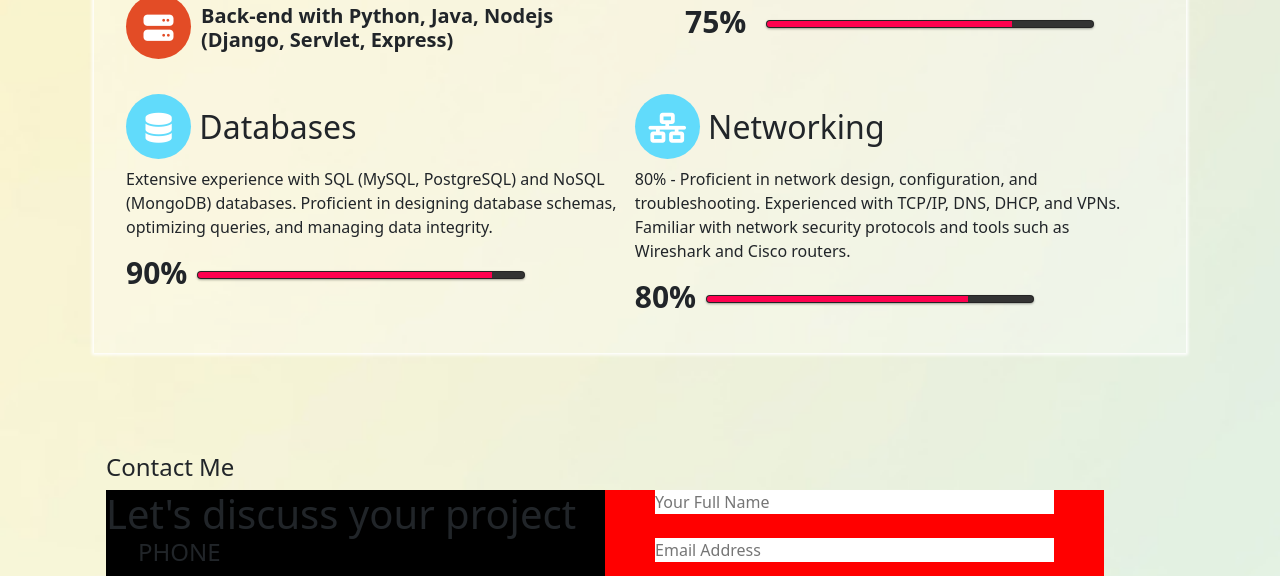
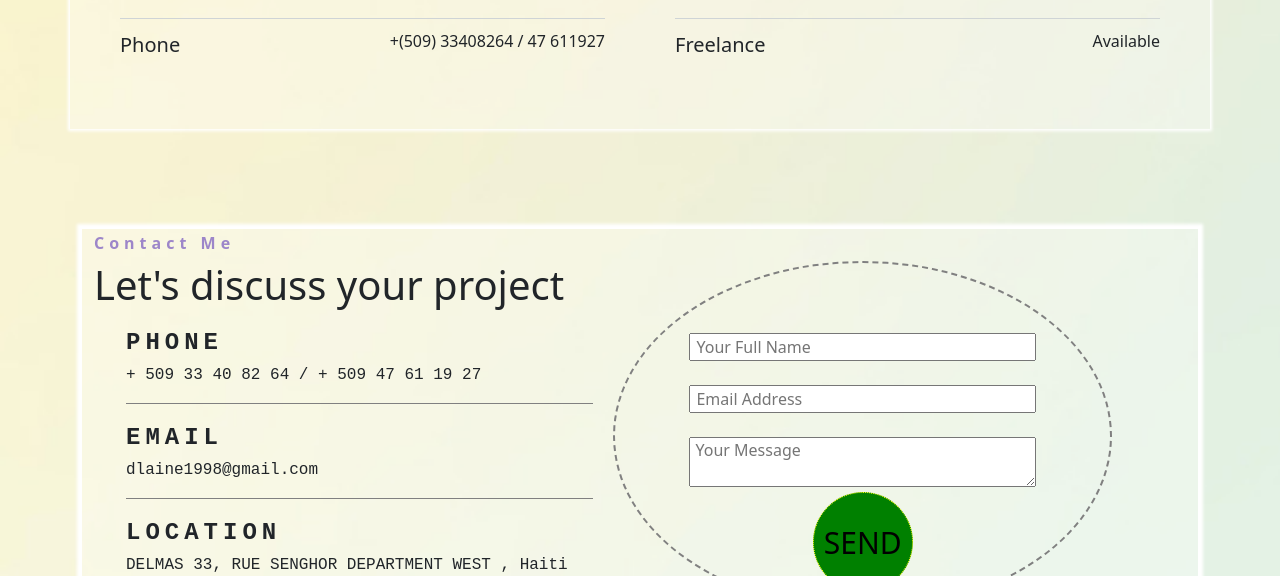
Before and after one commit to Drakewoy/portfolio, a plain HTML site: page index.html in a window 1280 px wide. Shown: the part 2224-2800 px from the top of the page. Drawn offline with Linux system fonts and the light colour scheme.

Commit message:
finish with the footer

```diff
--- a/css/style.css
+++ b/css/style.css
@@ -286,6 +286,7 @@ button.active strong::after {
     background-color: #fff;
 }
 
+
 ul {
     position: relative;
 }
@@ -375,8 +376,7 @@ div.progressionCon ul li {
 
 .bar .front-end,
 .oriented,
-.back-end
- {
+.back-end {
     display: block;
     background-color: #ff014f;
     height: 8px;
@@ -419,7 +419,7 @@ div .skills h3 {
     animation: back-end 0.9s;
 }
 
-div .icon i{
+div .icon i {
     color: #fff;
     border-radius: 50%;
     text-align: center;
@@ -429,20 +429,22 @@ div .icon i{
     line-height: 67px;
 }
 
- div .icon  h4 i{
+div .icon h4 i {
     margin-right: 10px;
     margin-top: -10px;
 }
-.additionalSkills{
+
+.additionalSkills {
     padding-left: 32px;
 }
+
 .additionalSkills .database {
-  width: 48%;
-  float: left;
-  /* background-color: #5C88C4; */
+    width: 48%;
+    float: left;
+    /* background-color: #5C88C4; */
 }
 
-.bar .database{
+.bar .database {
     width: 90%;
     animation: database 0.9s;
     background-color: #ff014f;
@@ -457,7 +459,7 @@ div .icon i{
     /* background-color: #ff014f; */
 }
 
-.bar .networking{
+.bar .networking {
     width: 80%;
     animation: networking 0.9s;
     background-color: #ff014f;
@@ -518,26 +520,102 @@ div .icon i{
 
 
 /* La partie footer */
+footer {
+      background-color: rgb(255 255 255 / 30%);
+    box-shadow: 0px 0px 3px 5px #fff;
+}
+
 .persinfo,
 .form {
     width: 39vw;
     float: left;
-    background-color: #000;
+
 }
 
 .persinfo h3 {
     font-size: 16px;
 }
 
-.form {
-    background-color: red;
+.persinfo {
+    margin-right: 20px;
 }
 
-.form input,
-textarea {
-    width: 80%;
-    border: none;
-    /* margin: 20px; */
+.form {
+    margin-top: 30px;
+    height: 350px;
+    border-radius: 50%;
+    transform: translateY(-30px);
+    position: relative;
+    border: 2px dashed grey;
+}
+
+.form textarea,
+input {
+    width: 70%;
+    /* border: 1px solid black; */
+    margin: 0 auto !important;
     display: block;
-    margin: 0 auto;
+    transform: translateY(70px);
+    padding-left: 5px;
+
 }
+
+.form div.btnM {
+    /* position: absolute !important; */
+    /* display: block !important; */
+
+    width: 100px !important;
+    margin: 15px auto !important;
+    transform: translateY(60px);
+
+}
+
+.form button {
+    background-color: green;
+    width: 100px;
+    height: 100px;
+    border-radius: 50%;
+    font-size: 30px;
+    text-transform: uppercase;
+    border: 1px dotted yellow;
+}
+
+
+.persinfo ul li {
+    padding-bottom: 10px;
+    padding-top: 20px;
+    border-bottom: 1px solid grey !important;
+    border-width: 30px;
+    /* color: #fff; */
+    font-family: 'Courier New', Courier, monospace;
+    font-weight: 800;
+}
+
+footer .mediaSocial{
+    /* background-color: red; */
+    position: relative;
+    left: 40px;
+    top: -20px;
+}
+
+
+footer .mediaSocial i{
+    margin-right: 50px;
+    font-size: 18px;
+    background-color: rgb(248, 246, 246);
+    padding:17px;
+    width: 50px;
+    height: 50px;
+    border-radius: 50%;
+    border: 1px dashed rgb(146, 142, 142);
+}
+footer .container .titleC{
+    color: rgb(157, 134, 201);
+    font-size: 16px;
+    padding-top: 5px;
+}
+
+footer h4{
+    font-weight: bolder;
+    letter-spacing: 5px;
+}
--- a/index.html
+++ b/index.html
@@ -98,7 +98,7 @@
 </head>
 
 <body>
-    <div class="container">
+    <div class="container-fluid">
         <header>
 
             <!-- boot -->
@@ -280,7 +280,7 @@
             </div>
 
             <div class="biowrapper">
-                <div class="bio  row">
+                <div class="bio visible row">
                     <div class="cvcontainer">
                         <div class="col-lg-12">
                             <ul class="bioTab">
@@ -352,7 +352,7 @@
                         </div>
                     </div>
                 </div>
-                <div class="skills visible">
+                <div class="skills ">
                     <div class="progressionCon">
                         <ul>
                             <li>
@@ -398,7 +398,8 @@
                             <div class="database">
 
                                 <div class="icon">
-                                    <h2><i class="fa-solid fa-database" style="background-color: #61DBFB;"></i> Databases</h2>
+                                    <h2><i class="fa-solid fa-database" style="background-color: #61DBFB;"></i>
+                                        Databases</h2>
                                 </div>
                                 <p>
                                     Extensive experience with SQL (MySQL, PostgreSQL) and NoSQL (MongoDB) databases.
@@ -416,7 +417,8 @@
 
                             <div class="networking">
                                 <div class="icon">
-                                    <h2><i class="fa-solid fa-network-wired" style="background-color: #61DBFB;"></i> Networking</h2>
+                                    <h2><i class="fa-solid fa-network-wired" style="background-color: #61DBFB;"></i>
+                                        Networking</h2>
                                 </div>
                                 <p>
                                     80% - Proficient in network design, configuration, and troubleshooting. Experienced
@@ -488,7 +490,7 @@
 
             <footer>
                 <div class="container">
-                    <h4>Contact Me</h4>
+                    <h4 class="titleC">Contact Me</h4>
                     <div class="persinfo">
                         <h1>
                             Let's discuss your project
@@ -501,7 +503,7 @@
                                 </li>
                                 <li>
                                     <h4>
-                                        EMAIL<i class="fab fa-facebook-f"></i>
+                                        EMAIL
                                     </h4>
                                     <h3>
                                         dlaine1998@gmail.com
@@ -516,15 +518,34 @@
                                     </h3>
                                 </li>
                             </ul>
+
                         </h1>
                     </div>
+
                     <div class="form">
-                        <input type="text" name="" placeholder="Your Full Name"><br>
-                        <input type="text" name="" placeholder="Email Address"><br>
-                        <textarea name="" id="" placeholder="Your Message"></textarea>
+                        <form action="" method="post">
+                            <input type="text" required="name" placeholder="Your Full Name"><br>
+                            <input type="text" required name="email" placeholder="Email Address"><br>
+                            <textarea name="" required id="message" placeholder="Your Message"></textarea>
+                            <div class="btnM">
+                                <button id="button">Send</button>
+                            </div>
+                        </form>
                     </div>
                     <div style="clear: both;"></div>
                 </div>
+                <span class="mediaSocial">
+                    <i class="fa-brands fa-facebook-f"></i>
+                    <i class="fa-brands fa-x-twitter"></i>
+
+                    <i class="fa-brands fa-linkedin-in"></i>
+
+                    <i class="fa-brands fa-tiktok"></i>
+
+                    <i class="fa-brands fa-whatsapp"></i>
+
+                    <i class="fa-brands fa-instagram"></i>
+                </span>
             </footer>
         </div>
 
@@ -532,18 +553,6 @@
         <script src="bootstrap.js"></script>
         <script src="fontawesome.min.js"></script>
 
+</body>
 
-
-<i class="fa-brands fa-facebook-f" style="font-size: 38px; color:#fff;"></i>
-
-<i class="fa-brands fa-x-twitter"></i>
-
-<i class="fa-brands fa-linkedin-in"></i>
-
-<i class="fa-brands fa-tiktok"></i>
-
-<i class="fa-brands fa-whatsapp"></i>
-
-<i class="fa-brands fa-instagram"></i>
-</body>
 </html>
```
